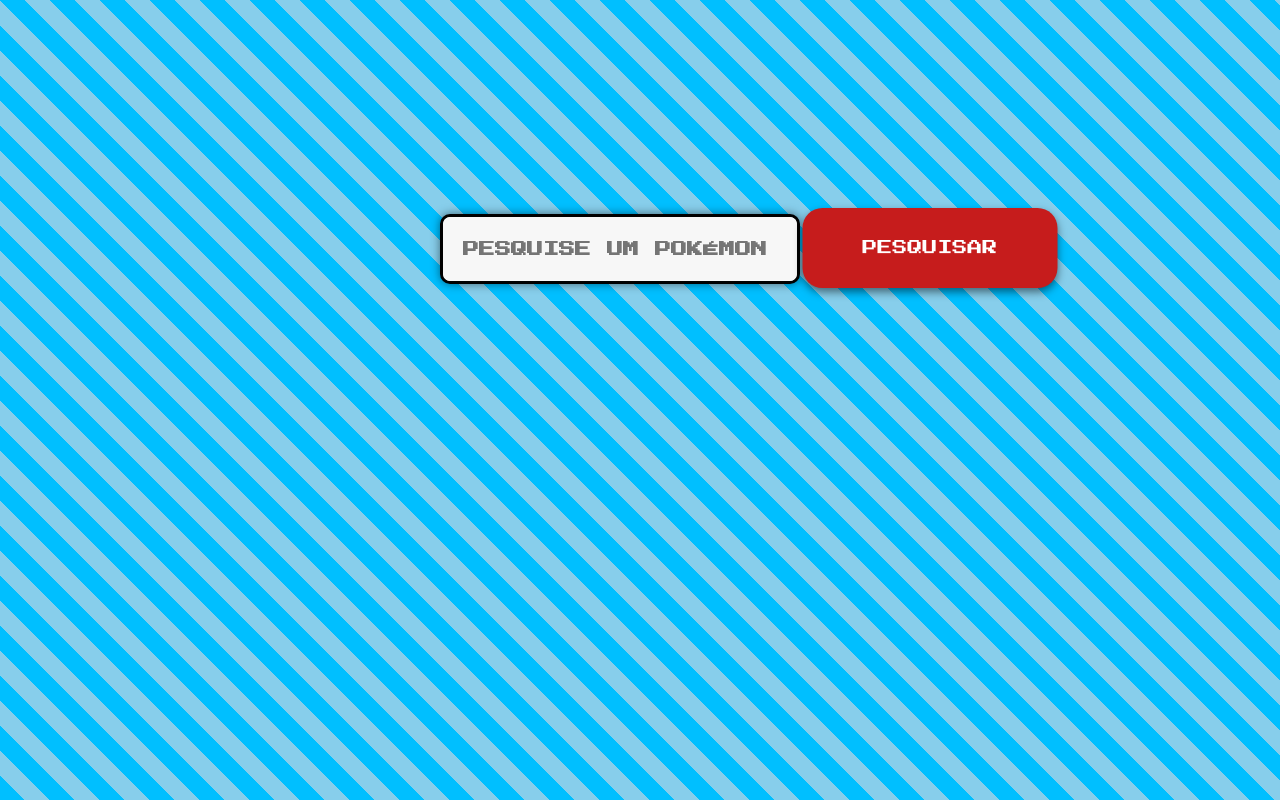
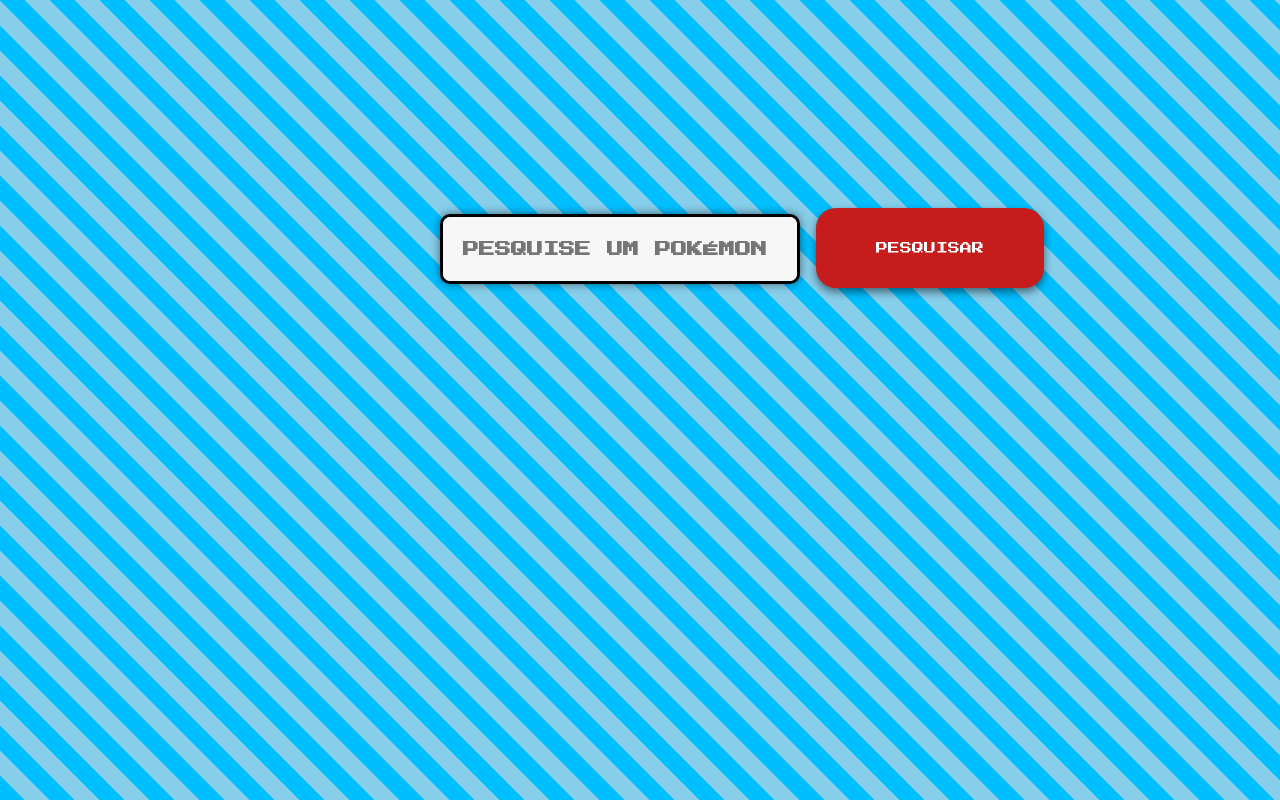
Before and after one commit to vitortabelli1/Pokemon-API, an Angular app: page / in a window 1280 px wide. Built offline with nearby package versions, Linux system fonts and the light colour scheme.

Commit message:
pokemon-api11

```diff
--- a/src/app/button/button.component.css
+++ b/src/app/button/button.component.css
@@ -11,7 +11,7 @@
   background-color: #c61c1c; /* Define a cor de fundo do botão */
   color: #fff; /* Define a cor do texto como branco */
   cursor: pointer; /* Muda o cursor para um ponteiro quando passa sobre o botão */
-  font-size: 15px; /* Define o tamanho da fonte do texto */
+  font-size: 12px; /* Define o tamanho da fonte do texto */
   text-align: center; /* Alinha o texto ao centro do botão */
   outline: none; /* Remove o contorno padrão do botão */
   transition: background-color 0.3s ease, transform 0.2s ease; /* Adiciona uma transição suave para a cor de fundo e transformações */
--- a/src/app/search/search.component.css
+++ b/src/app/search/search.component.css
@@ -91,8 +91,8 @@
 /* Card */
 
 .details-card {
-  position: inline-block; /* Posiciona a carta de forma fixa na tela */
-  margin-top:-350px;
+  position: block; /* Posiciona a carta de forma fixa na tela */
+  margin-top:-290px;
   margin-right:40px;
   border: 15px solid #a18b38; /* Borda dourada para o estilo de carta */
   border-radius: 10px; /* Borda mais arredondada */
```
